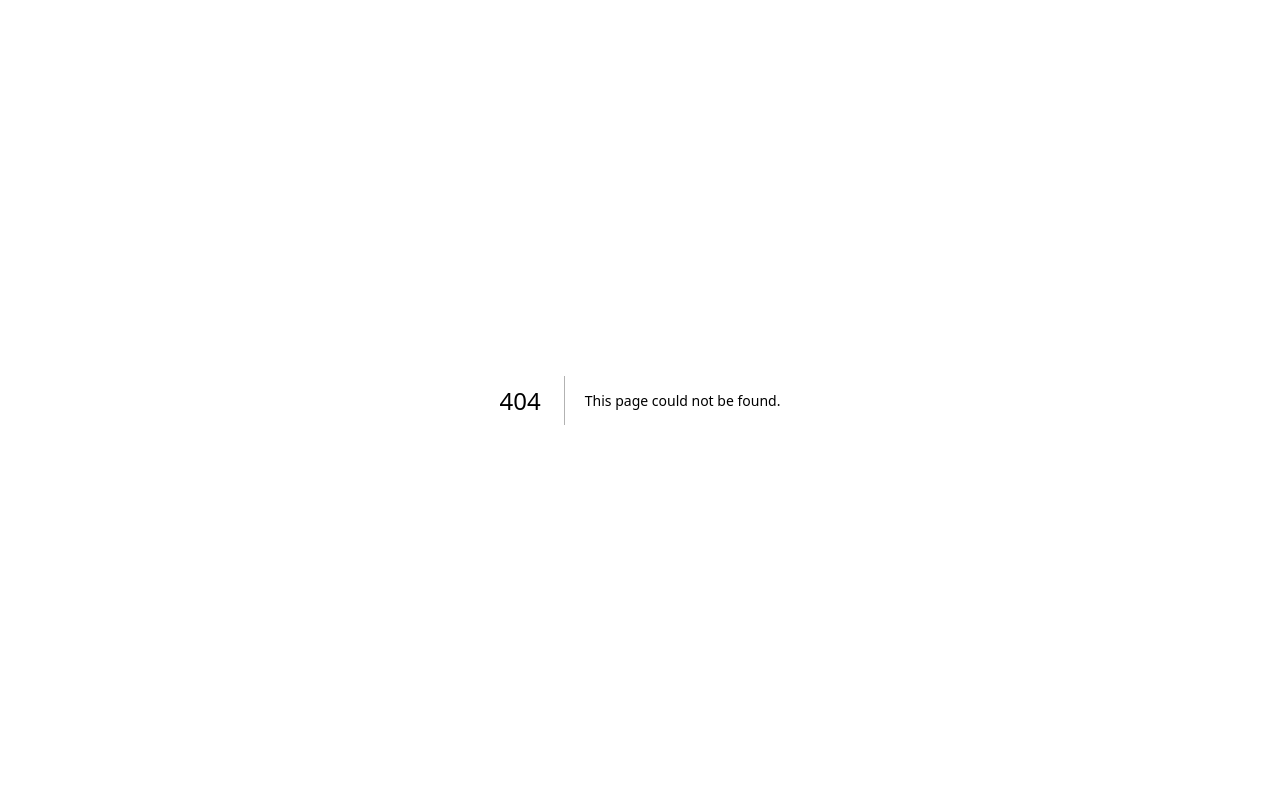
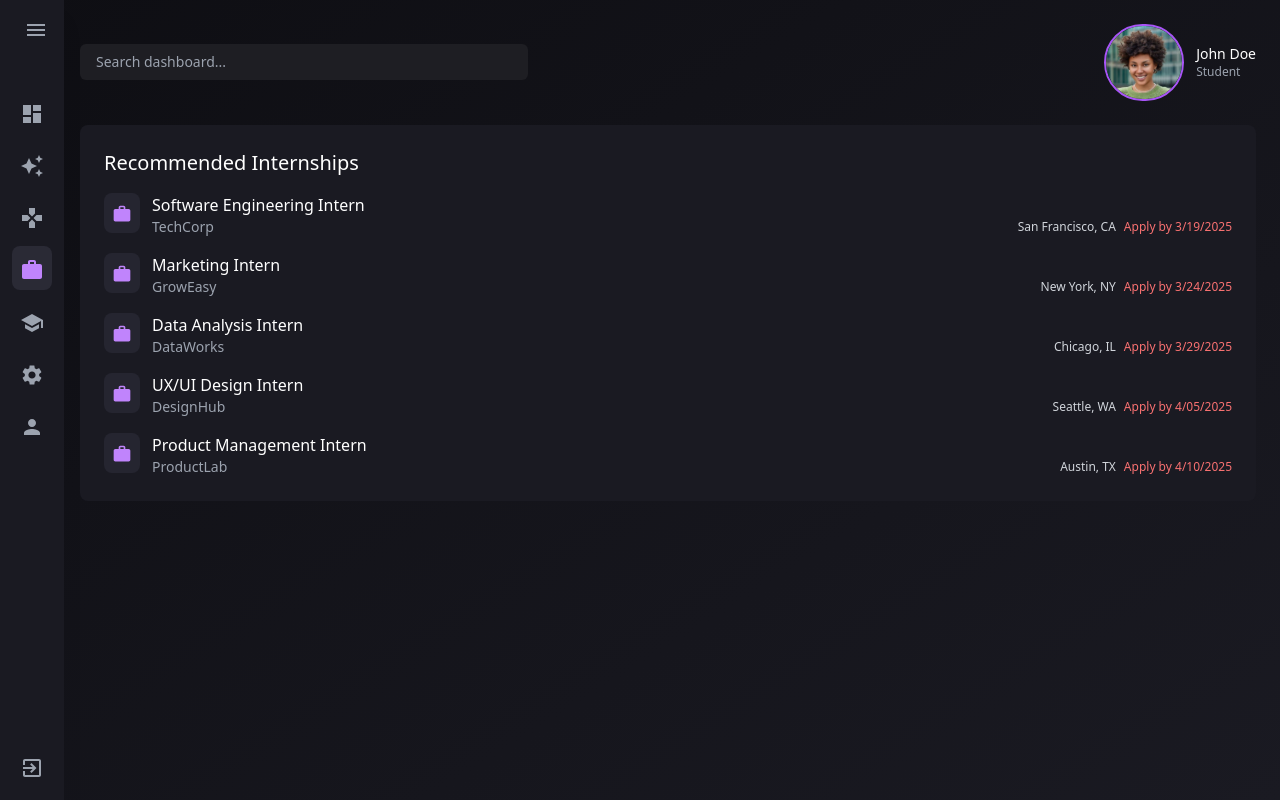
Before and after one commit to 4-DA/ready_to_connect_frontend, a Next.js app: page /internship in a window 1280 px wide. Before the commit this address had no page. Built offline with nearby package versions, Linux system fonts and the light colour scheme.

Commit message:
intership-update
internship page added

```diff
--- /dev/null
+++ b/app/internship/page.tsx
@@ -0,0 +1,10 @@
+import InternshipsSection from '@/components/InternshipSection'
+import React from 'react'
+
+const internship= () => {
+  return (
+    <InternshipsSection/>
+  )
+}
+
+export default internship
--- a/components/InternshipSection.tsx
+++ b/components/InternshipSection.tsx
@@ -1,41 +1,97 @@
+'use client'
+import { useState } from "react";
 import { Work as WorkIcon } from '@mui/icons-material';
+import Link from 'next/link';
+import { INTERNSHIPS } from '@/constants';
+import Image from 'next/image';
+import Sidebar from './Sidebar';
+
+
 
 export default function InternshipsSection() {
-  const internships = [
-    {
-      title: "Software Engineering Intern",
-      company: "TechCorp",
-      deadline: "3/19/2025"
-    },
-    {
-      title: "Marketing Intern",
-      company: "GrowEasy",
-      deadline: "3/24/2025"
-    },
-    {
-      title: "Data Analysis Intern",
-      company: "DataWorks",
-      deadline: "3/29/2025"
-    }
-  ];
+  // Get only the first 3 internships to display in dashboard
+  const featuredInternships = INTERNSHIPS.slice(0, 10);
+
+  const [searchQuery, setSearchQuery] = useState("");
+
+  const handleSearchChange = (e: React.ChangeEvent<HTMLInputElement>) => {
+    setSearchQuery(e.target.value);
+  };
 
   return (
-    <div className="bg-[#1a1a22] rounded-lg p-6">
-      <h2 className="text-xl mb-4">Recommended Internships</h2>
-      <div className="flex flex-col gap-4">
-        {internships.map((internship, index) => (
-          <div key={index} className="flex gap-3 items-start">
-            <div className="p-2 bg-[#252530] rounded-lg text-purple-400">
-              <WorkIcon />
+
+
+
+<div className="flex min-h-screen bg-gradient-to-br from-[#0e0e13] to-[#1a1a22] text-white">
+    <Sidebar />
+
+    <div className="flex-1 p-6 pl-20">
+      {/* Header with User Info and Gamification Stats */}
+      <header className="flex justify-between items-center mb-6">
+          {/* Search input field */}
+          <div className="relative w-full max-w-md">
+            <input
+              type="text"
+              placeholder="Search dashboard..."
+              value={searchQuery}
+              onChange={handleSearchChange}
+              className="w-full px-4 py-2 bg-[#1e1e23] rounded-md text-sm text-white focus:outline-none focus:ring-2 focus:ring-purple-500 transition-all duration-300"
+            />
+            {searchQuery && (
+              <div className="absolute top-full mt-2 w-full bg-[#1e1e23] rounded-md shadow-lg z-10 max-h-64 overflow-y-auto">
+                {/* Placeholder for search results */}
+                <p className="p-4 text-gray-400 text-sm">No results found</p>
+              </div>
+            )}
+          </div>
+
+          <div className="flex items-center gap-4">
+            {/* Circular image next to John Doe */}
+            <div className="flex items-center gap-3">
+              <Image
+                src="/Jane-doe.png"
+                alt="profile"
+                height={80}
+                width={80}
+                className="rounded-full border-2 border-purple-500 transition-transform hover:scale-105"
+              />
+              <div>
+                <div className="text-sm font-medium">John Doe</div>
+                <p className="text-xs text-gray-400">Student</p>
+              </div>
             </div>
-            <div>
-              <h3 className="font-medium">{internship.title}</h3>
-              <p className="text-sm text-gray-400">{internship.company}</p>
-              <p className="text-xs text-gray-500">Apply by {internship.deadline}</p>
+          </div>
+        </header>
+
+      <div className="bg-[#1a1a22] rounded-lg p-4 md:p-6">
+      <div className="flex items-center justify-between mb-3 md:mb-4">
+        <h2 className="text-lg md:text-xl">Recommended Internships</h2>
+
+      </div>
+      <div className="flex flex-col gap-3 md:gap-4">
+        {featuredInternships.map((internship) => (
+          <div key={internship.id} className="flex gap-2 md:gap-3 items-start">
+            <div className="p-1.5 md:p-2 bg-[#252530] rounded-lg text-purple-400">
+              <WorkIcon fontSize="small" />
+            </div>
+            <div className="flex-1">
+              <h3 className="font-medium text-sm md:text-base">{internship.title}</h3>
+              <div className="flex flex-col sm:flex-row sm:items-center sm:justify-between text-xs md:text-sm">
+                <p className="text-gray-400">{internship.company}</p>
+                <div className="flex items-center text-xs text-gray-300 mt-1 sm:mt-0">
+                  <span className="mr-2">{internship.location}</span>
+                  <span className="text-red-400">Apply by {internship.deadline}</span>
+                </div>
+              </div>
             </div>
           </div>
         ))}
       </div>
     </div>
+
+
+
+    </div>
+  </div>
   );
 }
--- a/components/Sidebar.tsx
+++ b/components/Sidebar.tsx
@@ -32,7 +32,7 @@ export default function Sidebar() {
       label: "Skills Assessment",
       href: "/SkillAssessment",
     },
-    { icon: <WorkIcon />, label: "Internships", href: "/internships" },
+    { icon: <WorkIcon />, label: "Internships", href: "/internship" },
     { icon: <SchoolIcon />, label: "Courses", href: "/courses" },
     { icon: <SettingsIcon />, label: "Settings", href: "/settings" },
     { icon: <PersonIcon />, label: "Profile", href: "/profile" },
--- /dev/null
+++ b/constants/index.ts
@@ -0,0 +1,72 @@
+export const INTERNSHIPS = [
+    {
+      id: "intern-001",
+      title: "Software Engineering Intern",
+      company: "TechCorp",
+      logo: "/logos/techcorp.png", // You would need to add these images
+      location: "San Francisco, CA",
+      deadline: "3/19/2025",
+      salary: "$30/hr",
+      duration: "12 weeks",
+      remote: false,
+      tags: ["Software Development", "React", "Node.js"],
+      featured: true,
+      applicationUrl: "/apply/intern-001"
+    },
+    {
+      id: "intern-002",
+      title: "Marketing Intern",
+      company: "GrowEasy",
+      logo: "/logos/groweasy.png",
+      location: "New York, NY",
+      deadline: "3/24/2025",
+      salary: "$25/hr",
+      duration: "10 weeks",
+      remote: true,
+      tags: ["Digital Marketing", "SEO", "Content Creation"],
+      featured: false,
+      applicationUrl: "/apply/intern-002"
+    },
+    {
+      id: "intern-003",
+      title: "Data Analysis Intern",
+      company: "DataWorks",
+      logo: "/logos/dataworks.png",
+      location: "Chicago, IL",
+      deadline: "3/29/2025",
+      salary: "$28/hr",
+      duration: "16 weeks",
+      remote: true,
+      tags: ["Data Science", "Python", "Machine Learning"],
+      featured: true,
+      applicationUrl: "/apply/intern-003"
+    },
+    {
+      id: "intern-004",
+      title: "UX/UI Design Intern",
+      company: "DesignHub",
+      logo: "/logos/designhub.png",
+      location: "Seattle, WA",
+      deadline: "4/05/2025",
+      salary: "$26/hr",
+      duration: "12 weeks",
+      remote: false,
+      tags: ["UI Design", "Figma", "User Research"],
+      featured: false,
+      applicationUrl: "/apply/intern-004"
+    },
+    {
+      id: "intern-005",
+      title: "Product Management Intern",
+      company: "ProductLab",
+      logo: "/logos/productlab.png",
+      location: "Austin, TX",
+      deadline: "4/10/2025",
+      salary: "$29/hr",
+      duration: "14 weeks",
+      remote: true,
+      tags: ["Product Management", "Agile", "Market Research"],
+      featured: false,
+      applicationUrl: "/apply/intern-005"
+    }
+  ];
```
